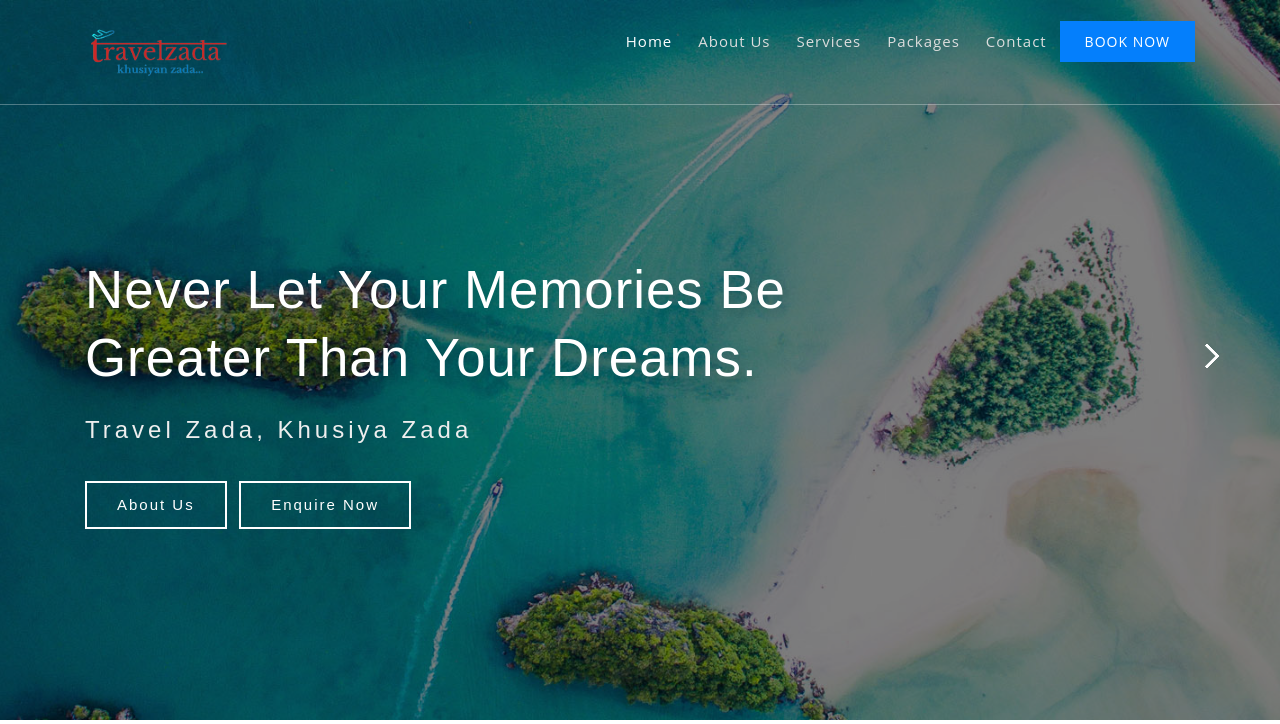
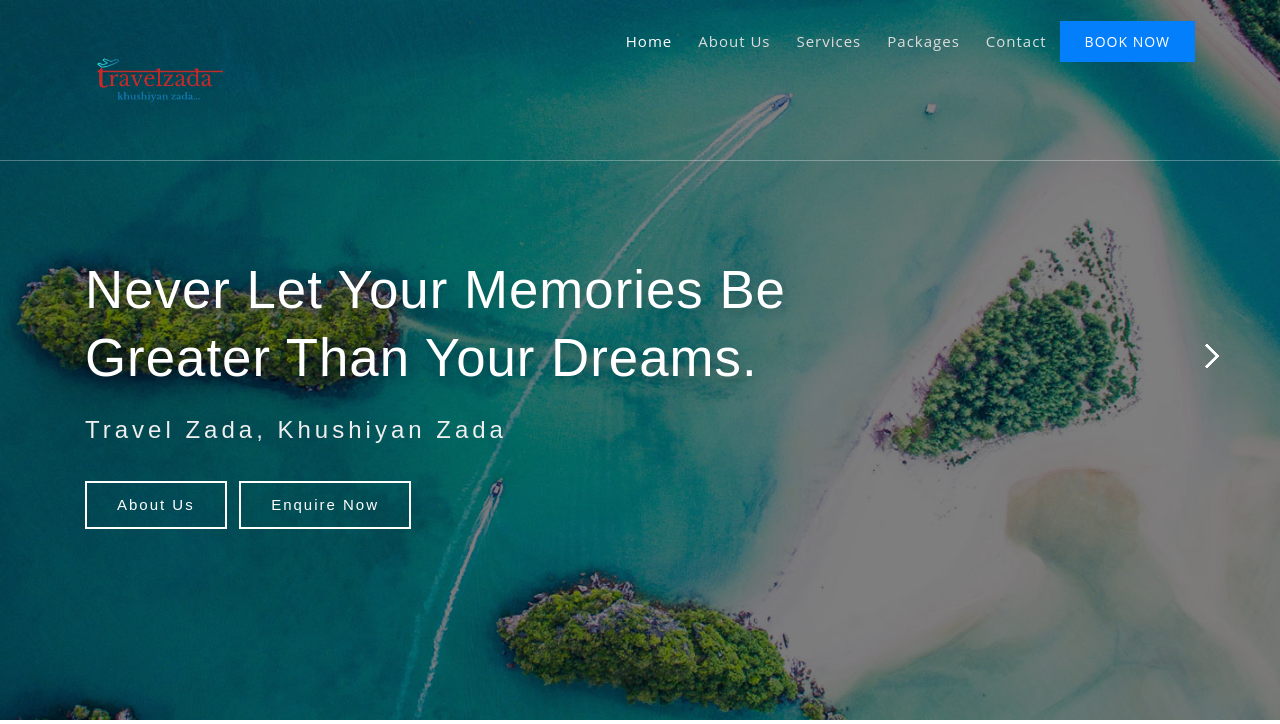
Before and after one commit to theunseenroyalty/travelzada, a PHP site: page / in a window 1280 px wide. Shown: the top 724 px of the page. Run offline with PHP 8.4, Linux system fonts and the light colour scheme.

Commit message:
logo and spelling

```diff
--- a/index.php
+++ b/index.php
@@ -55,7 +55,7 @@
 						<div class="container">
 							<div class="w3layouts-banner-info">
 								<h3 class="text-wh">Never let your memories be greater than your dreams.</h3>
-								<h4 class="text-wh">Travel Zada, Khusiya Zada</h4>
+								<h4 class="text-wh">Travel Zada, Khushiyan Zada</h4>
 								<div class="buttons mt-4">
 									<a href="about" class="btn mr-2">About Us</a>
 									<a href="booking" class="btn">Enquire Now</a>
@@ -71,7 +71,7 @@
 						<div class="container">
 							<div class="w3layouts-banner-info">
 								<h3 class="text-wh">It is better to travel than to arrive. Let's Be Adventurers.</h3>
-								<h4 class="text-wh">Travel Zada, Khusiya Zada</h4>
+								<h4 class="text-wh">Travel Zada, Khushiyan Zada</h4>
 								<div class="buttons mt-4">
 									<a href="about" class="btn mr-2">About Us</a>
 									<a href="booking" class="btn">Enquire Now</a>
@@ -87,7 +87,7 @@
 						<div class="container">
 							<div class="w3layouts-banner-info">
 								<h3 class="text-wh">Never let your memories be greater than your dreams.</h3>
-								<h4 class="text-wh">Travel Zada, Khusiya Zada</h4>
+								<h4 class="text-wh">Travel Zada, Khushiyan Zada</h4>
 								<div class="buttons mt-4">
 									<a href="about" class="btn mr-2">About Us</a>
 									<a href="booking" class="btn">Enquire Now</a>
@@ -103,7 +103,7 @@
 						<div class="container">
 							<div class="w3layouts-banner-info">
 								<h3 class="text-wh">It is better to travel than to arrive. Let's Be Adventurers.</h3>
-								<h4 class="text-wh">Travel Zada, Khusiya Zada</h4>
+								<h4 class="text-wh">Travel Zada, Khushiyan Zada</h4>
 								<div class="buttons mt-4">
 									<a href="about" class="btn mr-2">About Us</a>
 									<a href="booking" class="btn">Enquire Now</a>
```
Also changed, not shown: images/logo.png.
